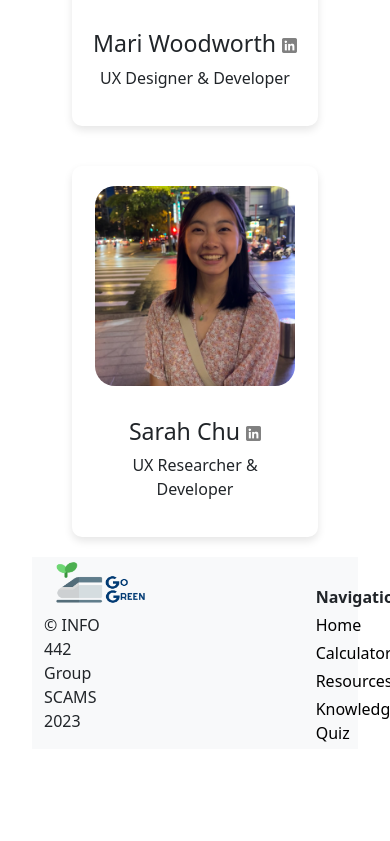
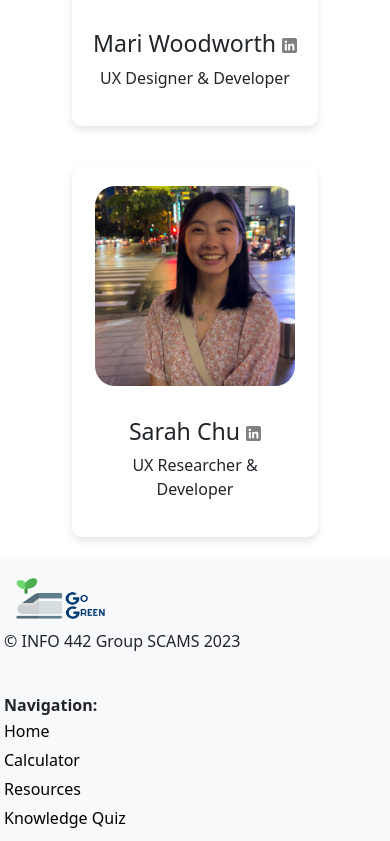
Before and after one commit to UW-INFO442-AU23/Team-SCAMS, a React (Create React App) app: page /home in a window 390 px wide. Shown: the part 4409-5250 px from the top of the page. Before the commit the page ends 5158 px from the top, so only its background shows below. Built offline with nearby package versions, Linux system fonts and the light colour scheme.

Commit message:
fixed footer responsiveness and bus outline

```diff
--- a/src/App.js
+++ b/src/App.js
@@ -35,21 +35,21 @@ export default function App(props) {
 
 function Footer() {
   return (
-    <footer className="bg-light my-0 py-0 footer">
+    <footer className="bg-light my-0 py-0 footer feature-section">
       <div className='container'>
         <div className='row align-items-end'>
-          <div className='col-3'>
+          <div className='col-lg-3 col-sm-3 footer_logo'>
             <img src="logo.png" alt="go green logo" width="113" height="56"/>
             <p>&copy; INFO 442 Group SCAMS 2023</p>
           </div>
-          <div className='col'>
+          <div className='col-lg col-sm'>
           </div>
-          <div className='col-2'>
-            <p className='fw-semibold my-1'>Navigation:</p>
-            <p className='my-1'><Link to='/home' className='footer_link'>Home</Link></p>
-            <p className='my-1'><Link to='/emissions_calculator' className='footer_link'>Calculator</Link></p>
-            <p className='my-1'><Link to='/resources' className='footer_link'>Resources</Link></p>
-            <p className='my-1'><Link to='/knowledge_quiz' className='footer_link'>Knowledge Quiz</Link></p>
+          <div className='col-lg-2 col-sm-2'>
+            <p className='fw-semibold my-2'>Navigation:</p>
+            <p className='footer_layout'><Link to='/home' className='footer_link'>Home</Link></p>
+            <p className='footer_layout'><Link to='/emissions_calculator' className='footer_link'>Calculator</Link></p>
+            <p className='footer_layout'><Link to='/resources' className='footer_link'>Resources</Link></p>
+            <p className='footer_layout'><Link to='/knowledge_quiz' className='footer_link'>Knowledge Quiz</Link></p>
           </div>
         </div>
       </div>
--- a/src/index.css
+++ b/src/index.css
@@ -39,6 +39,16 @@ Nav.Link .navbar-link {
 .footer_link {
     text-decoration: none;
     color: #000000;
+}
+
+.footer_layout {
+    line-height: .8;
+}
+
+.footer_logo {
+    padding-top: 1rem;
+    padding-bottom: 1rem;
+
 }
 
 /* BUTTON STYLING */
@@ -235,6 +245,7 @@ Nav.Link .navbar-link {
         background-image: url("../public/long bus outline.png");
         background-repeat: no-repeat;
         background-position: top -225px center;
+        min-height: 2800px;
     }
 }
 
@@ -272,9 +283,10 @@ Nav.Link .navbar-link {
 /* QUIZ RESULTS PAGE STYLING */
 @media (min-width: 1063px) {
     .quiz-results-background {
-        background-image: url("../public/bus outline short.png");
+        background-image: url("../public/bus\ outline\ short\ v.2.png");
         background-repeat: no-repeat;
         background-position: top -225px center;
+        min-height: 1680px;
     }
 
     .flex-container {
```
Also changed, not shown: public/bus outline short v.2.png (added).
